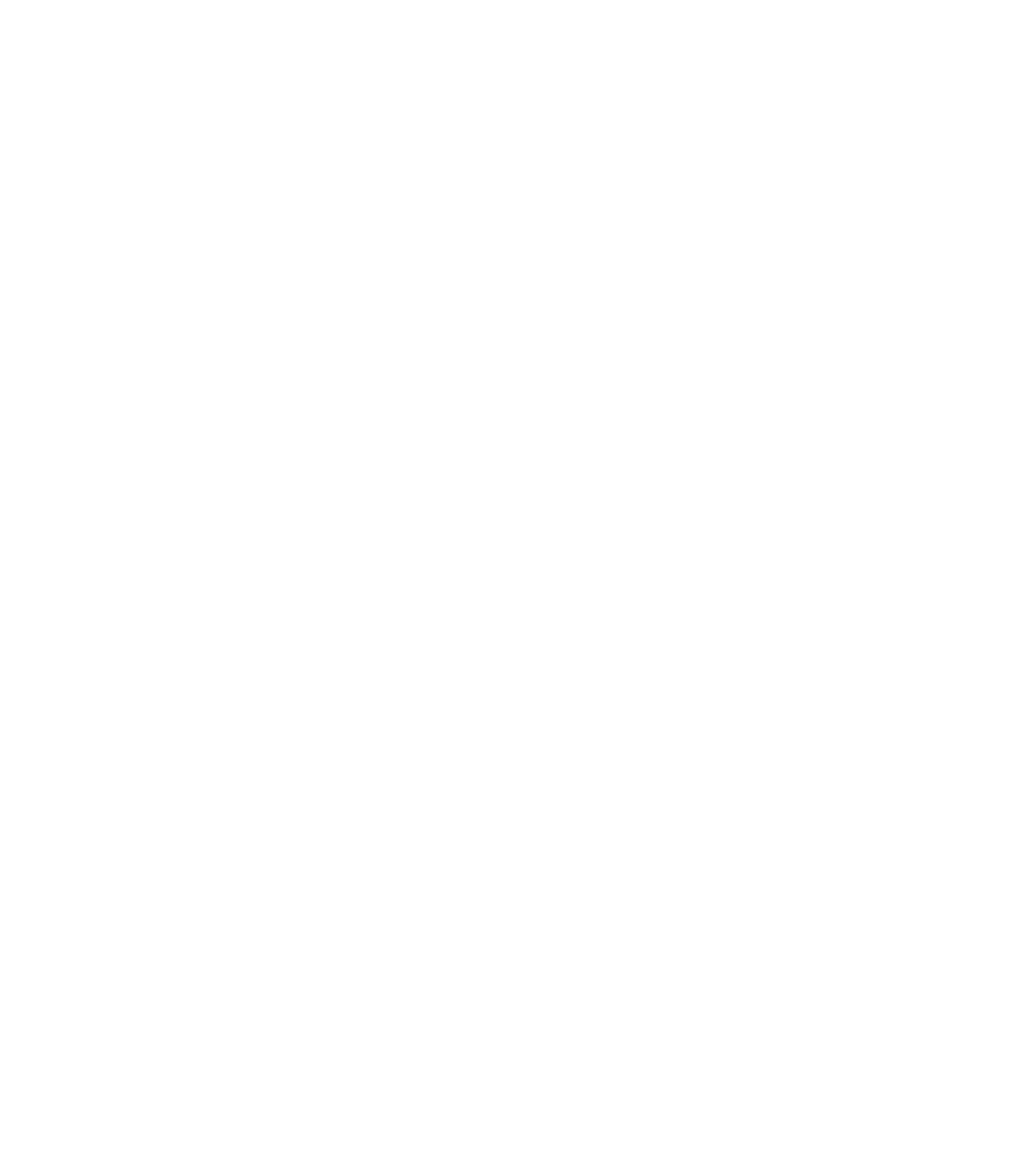
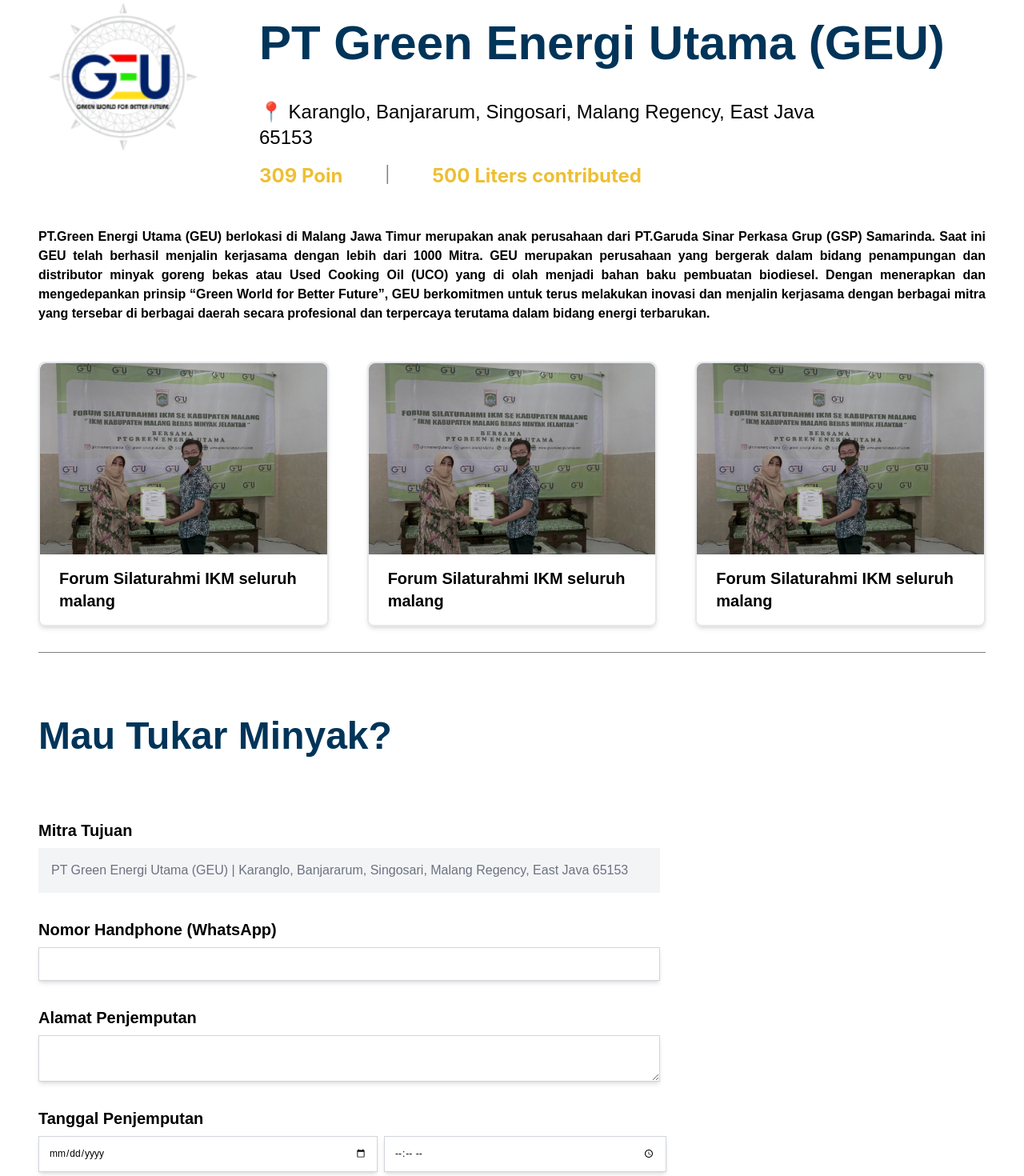
Before and after one commit to dewiaap/taichan2.0-inowaste-frontend, a React (Create React App) app: page /#/mitra/1 in a window 1280 px wide. Shown: the part 160-1630 px from the top of the page at 80% size. Before the commit the page ends 800 px from the top, so only its background shows below. Built offline with nearby package versions, Linux system fonts and the light colour scheme.

Commit message:
add detailMitra

```diff
--- a/src/Pages/DetailMitra.js
+++ b/src/Pages/DetailMitra.js
@@ -1,6 +1,78 @@
 const DetailMitra = () => {
     return (
         <>
+        <div className="grid grid-cols-4 gap-4 mt-20">
+                <div className="flex justify-center">
+                    <img src="logoGEU.png" className="w-48 h-48" />
+                </div>
+                <div className="flex col-span-3 flex-col justify-center">
+                    <h1 className="text-6xl font-bold font-poppins text-primary mt-6">PT Green Energi Utama (GEU)</h1>
+                    <h6 className="text-2xl w-3/4 mt-10 font-poppins">📍 Karanglo, Banjararum, Singosari, Malang Regency, East Java 65153</h6>
+                    <div className="flex justify-between mt-4 w-1/2">
+                        <h3 className="text-secondary text-2xl font-bold font-halant">309 Poin</h3>
+                        <h3 className="text-xl opacity-50">|</h3>
+                        <h3 className="text-secondary text-2xl font-bold font-halant">500 Liters contributed</h3>
+                    </div>
+                </div>
+        </div>
+        <div className="mt-12 mb-12">
+                <p className="text-justify font-poppins font-bold mx-12">PT.Green Energi Utama (GEU) berlokasi di Malang Jawa Timur merupakan anak perusahaan dari
+                PT.Garuda Sinar Perkasa Grup (GSP) Samarinda. Saat ini GEU telah berhasil menjalin kerjasama dengan lebih dari 1000 Mitra. GEU merupakan
+                perusahaan yang bergerak dalam bidang penampungan dan distributor minyak goreng bekas atau Used Cooking Oil (UCO) yang di olah menjadi
+                bahan baku pembuatan biodiesel. Dengan menerapkan dan mengedepankan prinsip “Green World for Better Future”, GEU berkomitmen untuk terus
+                melakukan inovasi dan menjalin kerjasama dengan berbagai mitra yang tersebar di berbagai daerah secara profesional dan terpercaya terutama
+                dalam bidang energi terbarukan.</p>
+        </div>
+        <div className="grid grid-cols-3 mt-12 mx-6 font-poppins">
+            <div className="box-border border-2 rounded-lg mx-6 shadow-md">
+                <img src="img_detailMitra.png" className="rounded-t-lg"></img>
+                <h1 className="pl-6 my-4 text-xl font-bold">Forum Silaturahmi IKM seluruh malang</h1>
+            </div>
+            <div className="box-border border-2 rounded-lg mx-6 shadow-md">
+                <img src="img_detailMitra.png" className="rounded-t-lg"></img>
+                <h1 className="pl-6 my-4 text-xl font-bold">Forum Silaturahmi IKM seluruh malang</h1>
+            </div>
+            <div className="box-border border-2 rounded-lg mx-6 shadow-md">
+                <img src="img_detailMitra.png" className="rounded-t-lg"></img>
+                <h1 className="pl-6 my-4 text-xl font-bold">Forum Silaturahmi IKM seluruh malang</h1>
+            </div>
+        </div>
+        <hr className="mt-8 border-1 border-black opacity-50 mb-8 ml-12 mr-12" />
+        <div className="grid grid-cols-1 gap-4 mt-8 font-poppins ml-12 mr-96">
+                <div className="flex flex-col mt-12">
+                    <h3 className="text-5xl font-bold text-primary">Mau Tukar Minyak?</h3>
+                    <form>
+                        <div className="form-control mt-8">
+                            <h6 className="text-xl font-bold mt-20">Mitra Tujuan</h6>
+                            <div className="w-11/12 bg-gray-100 p-4 text-gray-500 mt-2">
+                            PT Green Energi Utama (GEU) | Karanglo, Banjararum, Singosari, Malang Regency, East Java 65153
+                                <br/>
+                            </div>
+                        </div>
+                        <div className="form-control mt-8">
+                            <h6 className="text-xl font-bold ">Nomor Handphone (WhatsApp)</h6>
+                            <input type="text" className="block border border-gray-300 shadow-md w-11/12 p-3 mt-2 font-poppins placeholder:text-center text-xs" name="no_telp" />
+                        </div>
+                        <div className="form-control mt-8">
+                            <h6 className="text-xl font-bold ">Alamat Penjemputan</h6>
+                            <textarea type="text" className="block border border-gray-300 shadow-md border-black w-11/12 p-3 mt-2 font-poppins placeholder:text-center text-xs" name="alamat"></textarea>
+                        </div>
+                        <div className="form-control mt-8">
+                            <h6 className="text-xl font-bold ">Tanggal Penjemputan</h6>
+                            <div className="flex">
+                                <input type="date" className="block border border-gray-300 shadow-md border-black w-6/12 p-3 mt-2 mr-2 placeholder:text-center text-xs" name="tanggal" />
+                                <input type="time" className="block border border-gray-300 shadow-md border-black w-5/12 p-3 mt-2 placeholder:text-center text-xs" name="waktu" />
+                            </div>
+                        </div>
+                        <div className="form-control mt-8">
+                            <h6 className="text-xl font-bold ">Perkiraan Jumlah Minyak (Liter)</h6>
+                            <input type="number" className="block border border-gray-300 shadow-md border-black w-11/12 p-3 mt-2 placeholder:text-center text-xs" name="liter" />
+                        </div>
+                        <button className=" rounded-full px-16 py-3 mt-12 text-center p-3 bg-secondary text-white font-bold hover:bg-tertiary text-lg focus:outline-none mb-16">Kirim
+                        </button>
+                    </form>
+                </div>
+        </div>
         </>
     );
 }
```
Also changed, not shown: public/img_detailMitra.png (added).
